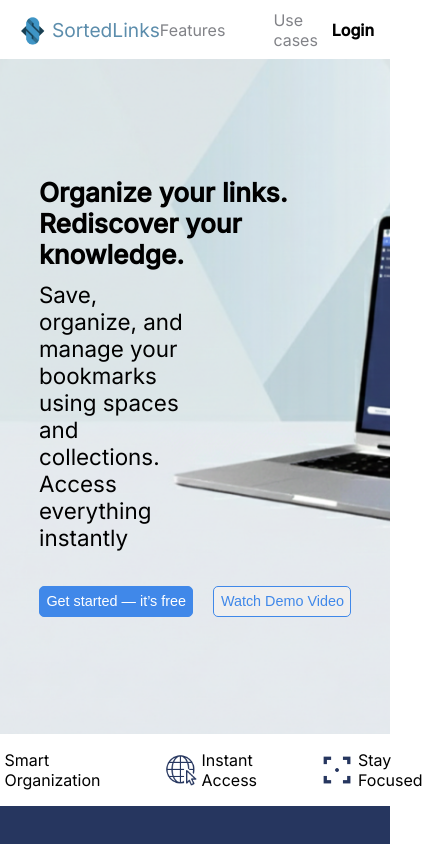
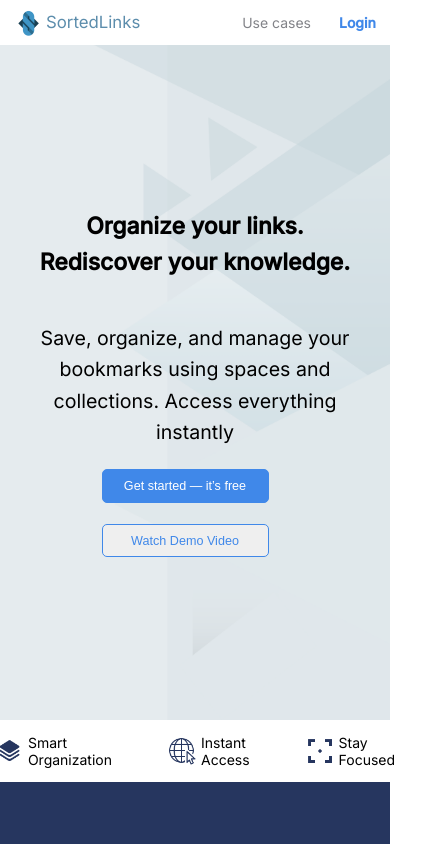
Before and after one commit to MalakGdaea/SortedLinks, a React (Create React App) app in the folder frontend/: page / in a window 390 px wide. Shown: the top 844 px of the page, 423 px wide, since content can reach past the window. Built offline with nearby package versions, Linux system fonts and the light colour scheme; no server answers.

Commit message:
implement mobile-responsive layout for landing page

```diff
--- a/frontend/src/index.css
+++ b/frontend/src/index.css
@@ -11,3 +11,9 @@ code {
   font-family: source-code-pro, Menlo, Monaco, Consolas, 'Courier New',
     monospace;
 }
+
+@media (max-width: 600px) {
+  html {
+    font-size: 14px;
+  }
+}
--- a/frontend/src/pages/Landing.css
+++ b/frontend/src/pages/Landing.css
@@ -24,27 +24,24 @@
   width: 2rem;
 }
 
-.landing-page ul {
-  list-style-type: none;
-  padding:0;
-  margin: 0;
-  display: flex;
-  gap: 3rem;
-  align-items: center;
-}
-
-.landing-page ul li {
+.landing-page nav a {
   cursor: pointer;
   color: var(--font-color)
 }
 
-.landing-page ul li:hover {
+.landing-page nav a:hover {
   font-weight: bold;
+}
+
+.landing-page nav .login-cont {
+  display: flex;
+  gap: 2rem;
 }
 
 .login {
   font-weight: bold;
   cursor: pointer;
+  color: var(--primary-light);
 }
 
 .banner {
@@ -65,18 +62,21 @@
   height: 100%;
   object-fit: cover;
   z-index: -1;
+  display: block;
 }
 
 .banner-content {
   position: relative;
   z-index: 1;
+  width: 100%;
   max-width: 800px;
   font-size: 1.4rem;
   margin-left: 10%;
 }
 
 .banner-content p {
-  width: 40vw;
+  width: 90%;
+  max-width: 30rem;
   margin: 0.7rem 0;
 }
 
@@ -90,6 +90,35 @@
   cursor: pointer;
   margin-top: 1.5rem;
 }
+
+@media (max-width: 600px) {
+  .banner {
+    justify-content: center;
+    line-height: 1.6;
+    align-items: center;
+    padding: 0 2rem;
+  }
+
+  .banner-content {
+    text-align: center;
+    margin: 0;
+  }
+
+  .banner-content h3 {
+    margin-bottom: 3rem;
+  }
+
+  .banner-content p {
+    width: 100%;
+    margin: 0;
+  }
+
+  .landing-page .btn {
+    width: 50%;
+    height: 2.4rem;
+  }
+}
+
 
 .landing-page button.signup {
   background-color: var(--primary-light);
@@ -178,7 +207,8 @@ section h3 {
   display: flex;
   flex-direction: column;
   gap: 1rem;
-  width: 35%;
+  width: 100%;
+  max-width: 30rem;
 }
 
 .step {
--- a/frontend/src/pages/LandingPage.jsx
+++ b/frontend/src/pages/LandingPage.jsx
@@ -49,14 +49,17 @@ const LandingPage = () => {
                     <img src='logo1.png' />
                     <span>SortedLinks</span>
                 </div>
-                <ul>
-                    <li>Features</li>
-                    <li><a href='#use-cases'>Use cases</a></li>
-                </ul>
-                <div className='login' onClick={() => setActiveTab('login')}>Login</div>
+                <div className='login-cont'>
+                    <a href='#use-cases'>Use cases</a>
+                    <div className='login' onClick={() => setActiveTab('login')}>Login</div>
+                </div>
             </nav>
             <div className='banner'>
-                <img src='banner.png' className='banner-bg' alt="background" />
+                {/* <img src='banner.png' className='banner-bg' alt="background" /> */}
+                <picture>
+                    <source srcSet="banner-sm.png" media="(max-width: 480px)" />
+                    <img src="banner.png" alt="Organize your links" className='banner-bg' />
+                </picture>
                 <div className='banner-content'>
                     <h3>Organize your links.<br />
                         Rediscover your knowledge.</h3>
```
Also changed, not shown: frontend/public/banner-sm.png (added).
